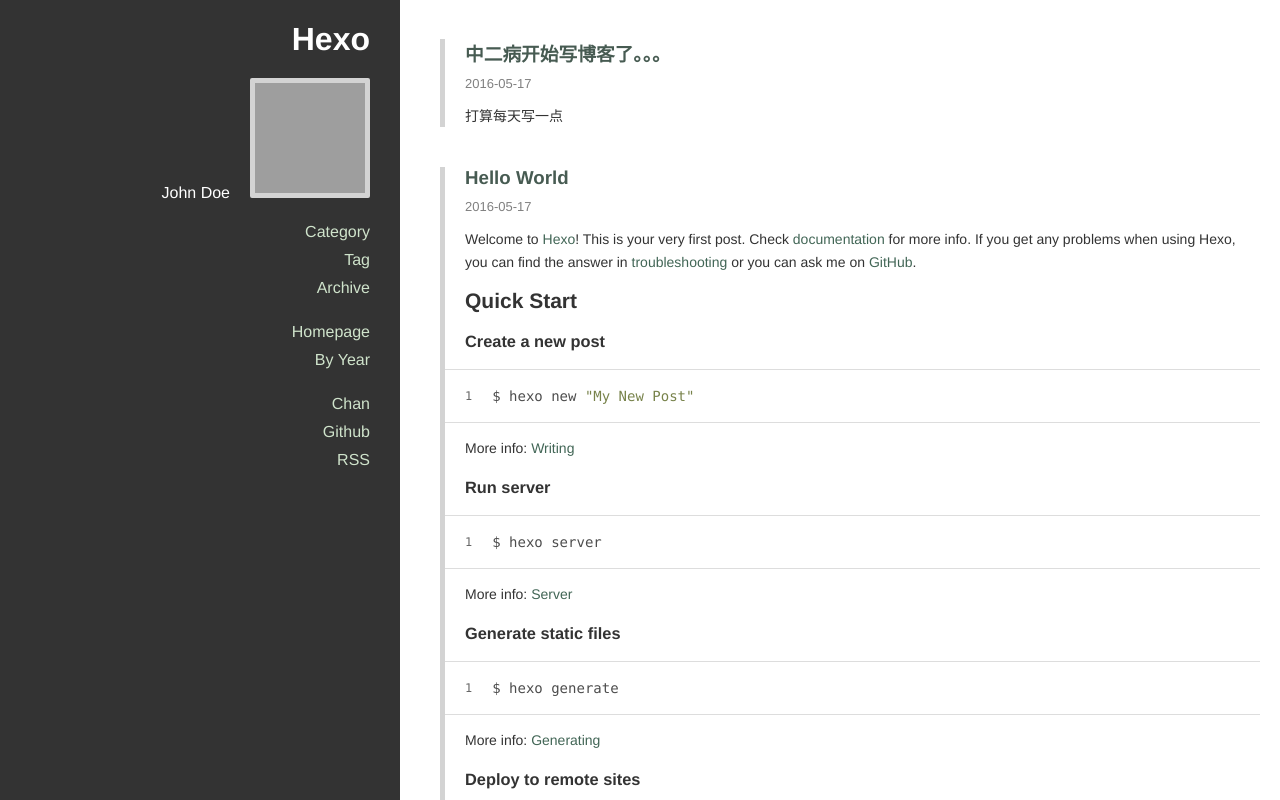
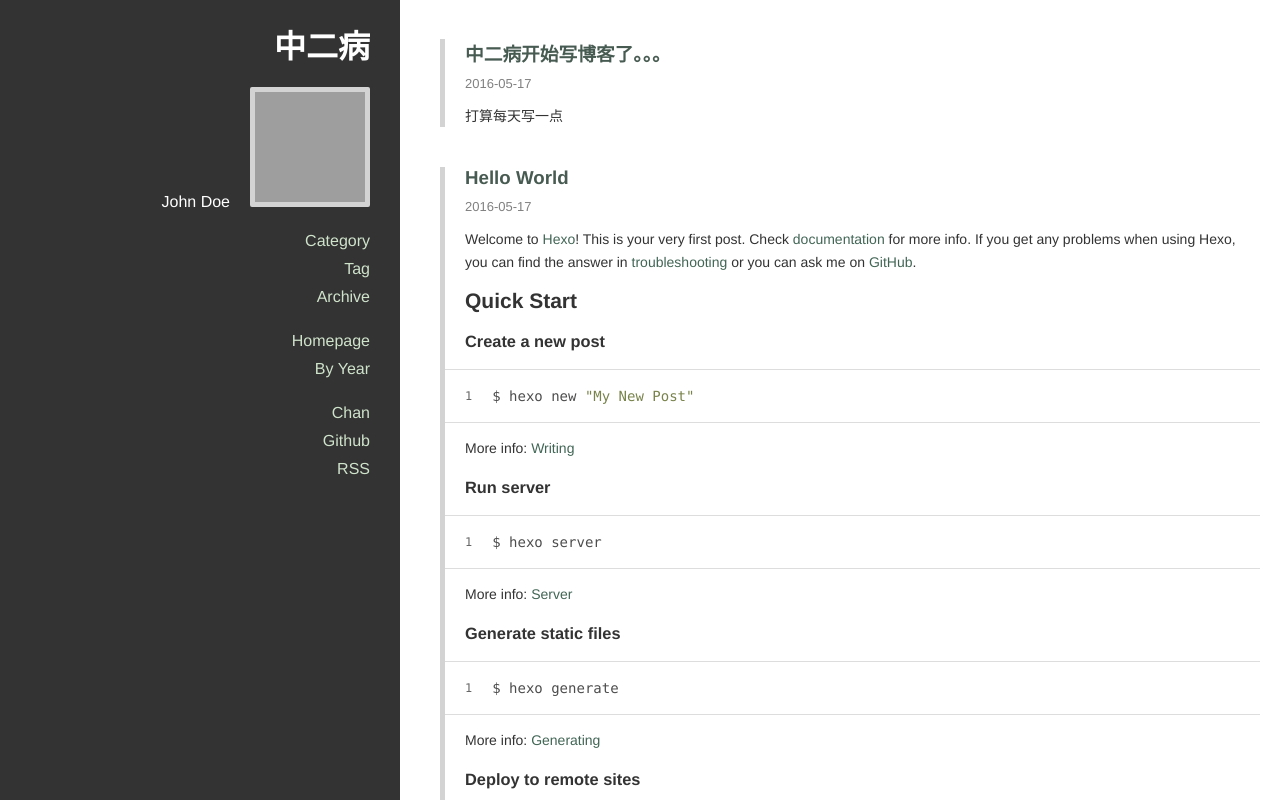
Before and after one commit to UC10D/uc10d.github.io, a plain HTML site: page index.html in a window 1280 px wide. Drawn offline with nearby package versions, Linux system fonts and the light colour scheme; grey boxes are pictures that could not be loaded.

Commit message:
Site updated: 2016-05-17 23:16:21

```diff
--- a/index.html
+++ b/index.html
@@ -8,22 +8,22 @@
 
 <title>
 
-    Hexo
+    中二病
 
 </title>
 
 <meta name="description">
 <meta property="og:type" content="website">
-<meta property="og:title" content="Hexo">
+<meta property="og:title" content="中二病">
 <meta property="og:url" content="http://yoursite.com/index.html">
-<meta property="og:site_name" content="Hexo">
+<meta property="og:site_name" content="中二病">
 <meta property="og:description">
 <meta name="twitter:card" content="summary">
-<meta name="twitter:title" content="Hexo">
+<meta name="twitter:title" content="中二病">
 <meta name="twitter:description">
 
 
-  <link rel="alternative" href="/atom.xml" title="Hexo" type="application/atom+xml">
+  <link rel="alternative" href="/atom.xml" title="中二病" type="application/atom+xml">
 
 
 
@@ -50,13 +50,13 @@
     <span class="icon-bar"></span>
     <span class="icon-bar"></span>
   </button>
-  <a class="title" href="/">Hexo</a>
+  <a class="title" href="/">中二病</a>
 </div>
 
   <div class="main-container">
     <div class="sidebar">
   <div class="header">
-    <h1 class="title"><a href="/">Hexo</a></h1>
+    <h1 class="title"><a href="/">中二病</a></h1>
 
     <div class="info">
       <div class="content">
@@ -237,7 +237,7 @@
 
           <div class="main-footer">
 
-    © 2016 Hexo - Powered by <a href="http://hexo.io" target="_blank">Hexo</a> - Theme <a href="https://github.com/denjones/hexo-theme-chan" target="_blank">Chan</a>
+    © 2016 中二病 - Powered by <a href="http://hexo.io" target="_blank">Hexo</a> - Theme <a href="https://github.com/denjones/hexo-theme-chan" target="_blank">Chan</a>
 
 </div>
 
```
Also changed, not shown: 2016/05/17/hello-world/index.html (+5 -5 lines), 2016/05/17/中二病开始写博客/index.html (+5 -5 lines), archives/2016/05/index.html (+7 -7 lines), archives/2016/index.html (+7 -7 lines), archives/index.html (+7 -7 lines).
